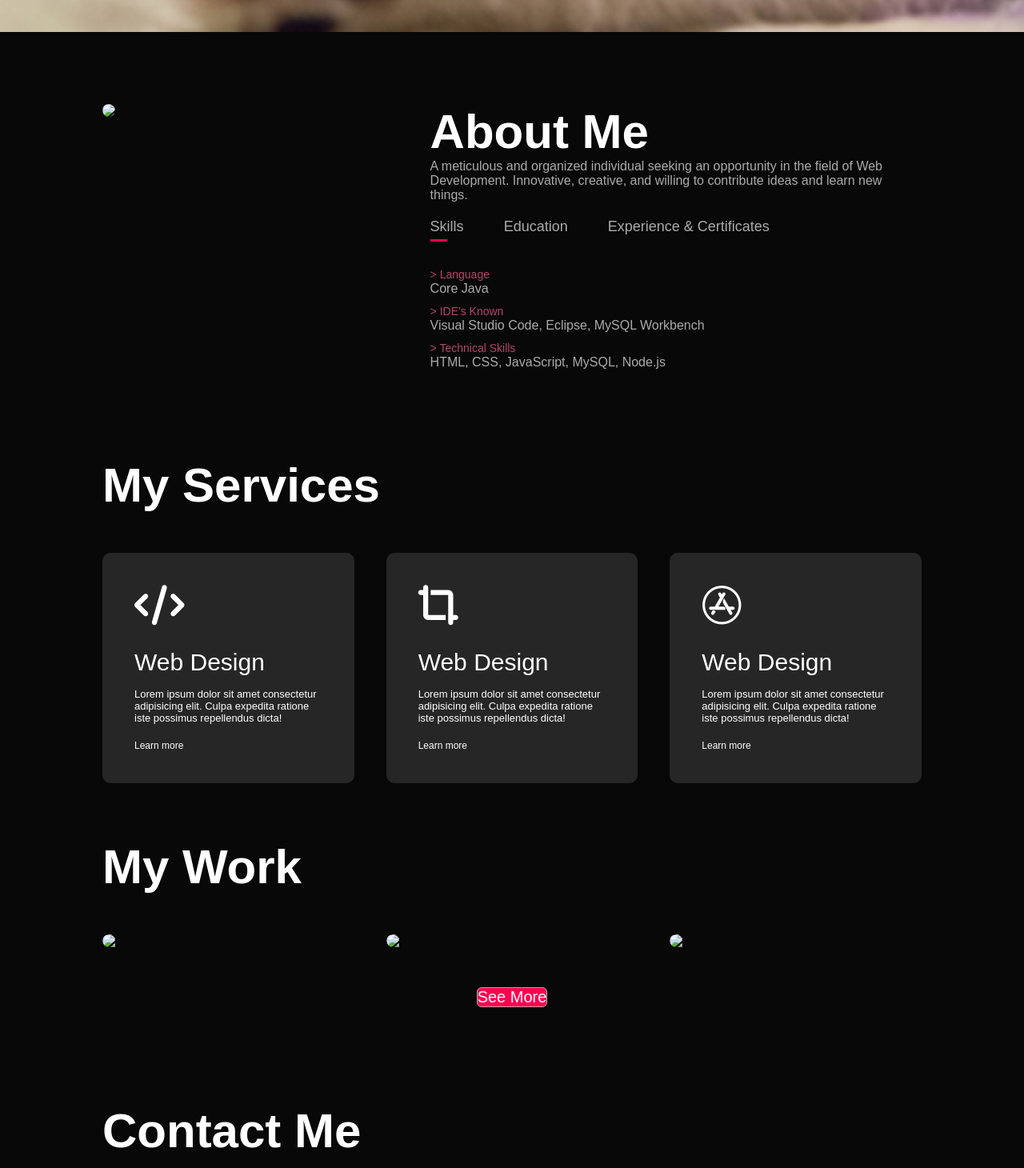
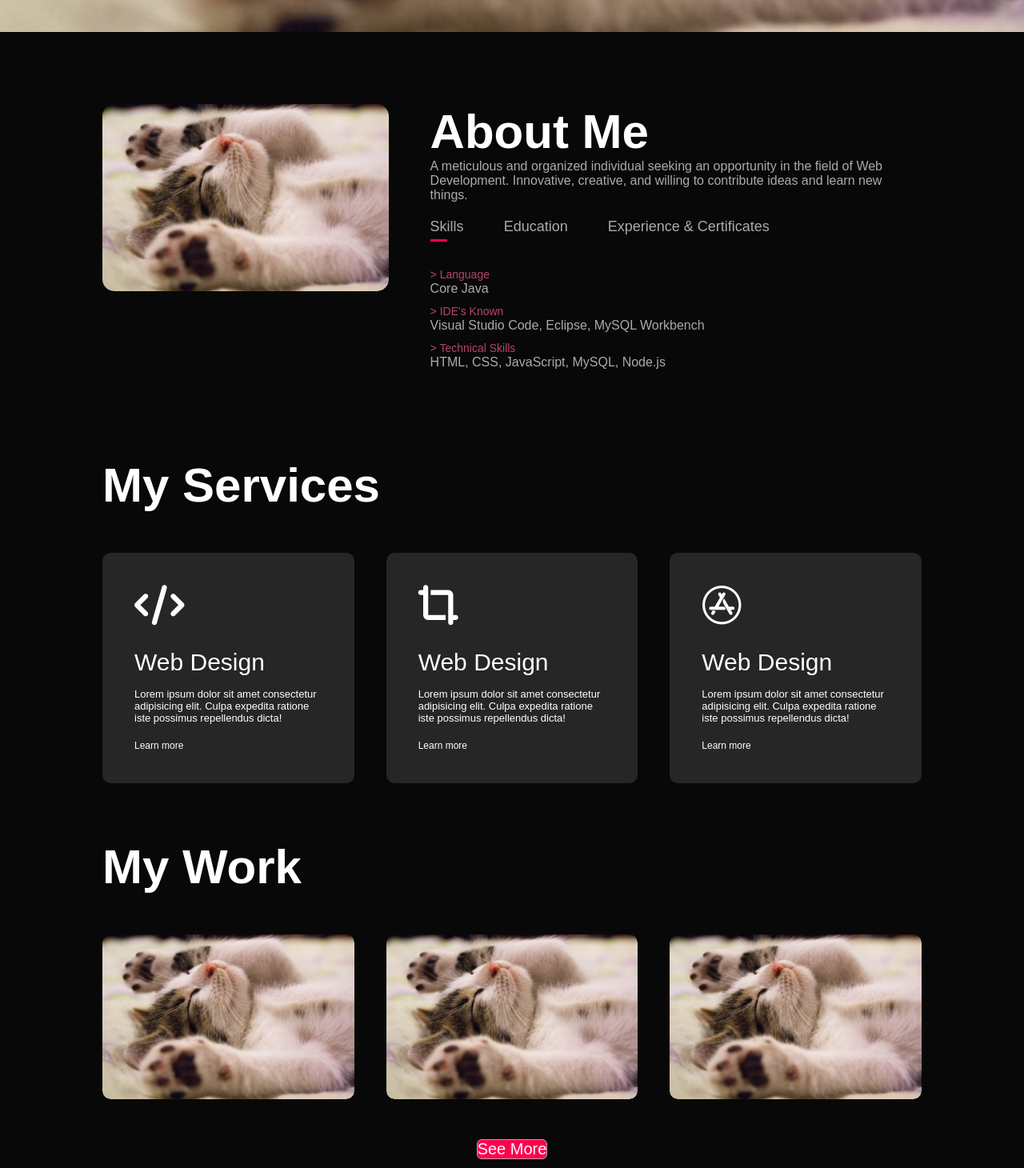
Before and after one commit to Yuvraj-Jangir/Sample, a website: page index.html in a window 1280 px wide. Shown: the part 760-2220 px from the top of the page at 80% size. Drawn offline with Linux system fonts and the light colour scheme; the site is published under a folder, as on GitHub Pages, so addresses that start at the root find nothing.

Commit message:
Update index.html

```diff
--- a/index.html
+++ b/index.html
@@ -15,7 +15,7 @@
         <div class="container">
             <nav>
                 <!-- image 1 -->
-                <img src="/static/images/flying eagle logo.jpg" class="logo">
+                <img src="static/images/flying eagle logo.jpg" class="logo">
                 <ul id="sidemenu">
                     <li><a href="#header">Home</a></li>
                     <li><a href="#about">About</a></li>
@@ -39,7 +39,7 @@
             <div class="row">
                 <div class="about-col-1">
                     <!-- image 2 -->
-                    <img src="/static/images/cat.png">
+                    <img src="static/images/cat.png">
                 </div>
                 <div class="about-col-2">
                     <h1 class="sub-title">About Me</h1>
@@ -125,7 +125,7 @@
             <h1 class="sub-title">My Work</h1>
             <div class="work-list">
                 <div class="work">
-                    <img src="/static/images/cat.png">
+                    <img src="static/images/cat.png">
                     <div class="layer">
                         <h3>Web Development</h3>
                         <p>Lorem ipsum dolor sit amet consectetur adipisicing elit. Quae, soluta.</p>
@@ -133,7 +133,7 @@
                     </div>
                 </div>
                 <div class="work">
-                    <img src="/static/images/cat.png">
+                    <img src="static/images/cat.png">
                     <div class="layer">
                         <h3>Web Development</h3>
                         <p>Lorem ipsum dolor sit amet consectetur adipisicing elit. Quae, soluta.</p>
@@ -141,7 +141,7 @@
                     </div>
                 </div>
                 <div class="work">
-                    <img src="/static/images/cat.png">
+                    <img src="static/images/cat.png">
                     <div class="layer">
                         <h3>Web Development</h3>
                         <p>Lorem ipsum dolor sit amet consectetur adipisicing elit. Quae, soluta.</p>
```
